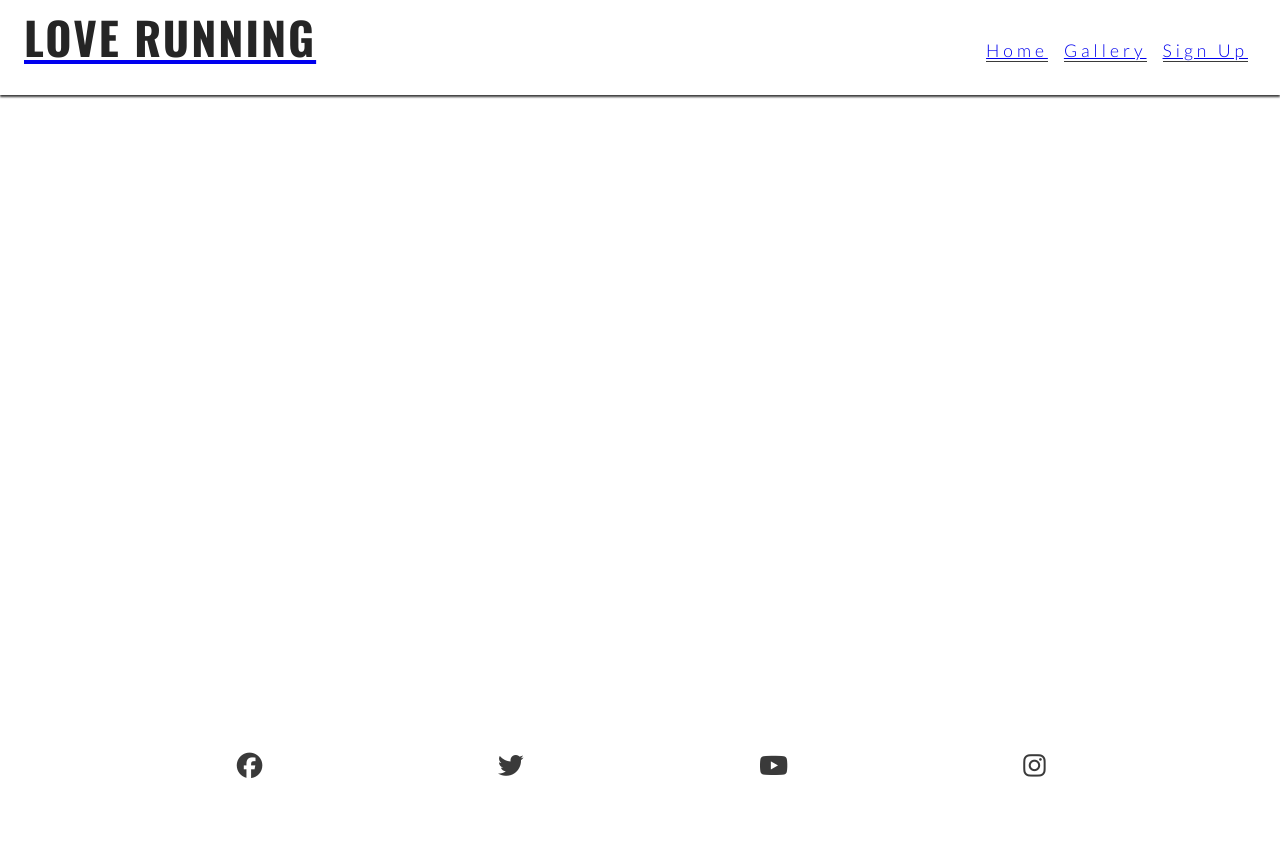
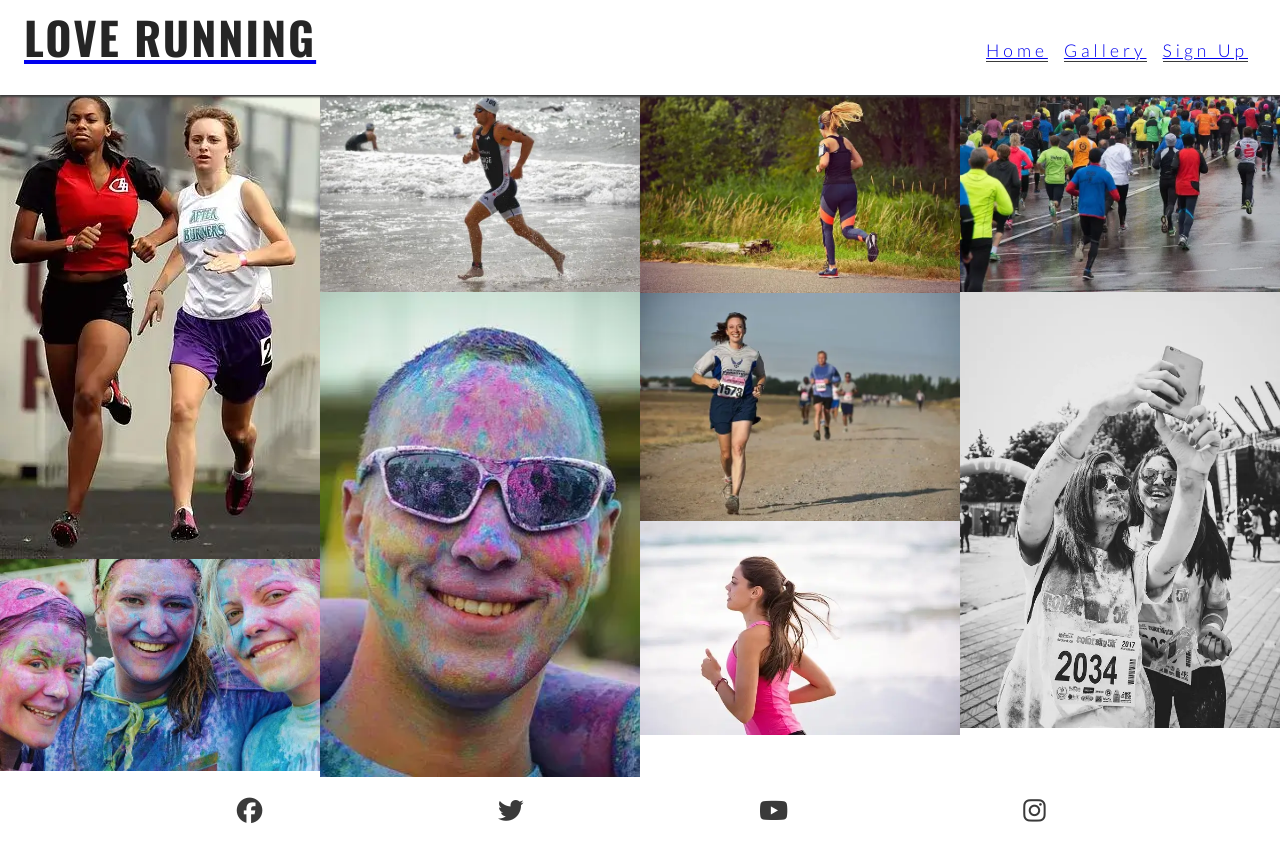
Before and after one commit to dhardi/LoveRunning, a plain HTML site: page gallery.html in a window 1280 px wide. Before the commit the page ends 800 px from the top, so only its background shows below. Drawn offline with nearby package versions, Linux system fonts and the light colour scheme.

Commit message:
added gallery and responsive

```diff
--- a/assets/css/style.css
+++ b/assets/css/style.css
@@ -156,6 +156,17 @@ hr {
 
 }
 
+/*Gallery Page*/
+#photos img {
+    width: 100%;
+    line-height: 1em;
+}
+
+#photos {
+    line-height: 0;
+
+}
+
 /*footer*/
 #social-network {
     text-align: center;
@@ -210,6 +221,19 @@ nav {
 
 .active {
     border-bottom: 1px solid #3a3a3a;
+}
+
+/*media query:larger or landscape {576px and up}*/
+@media screen and (min-width: 576px) {
+
+    #photos {
+        column-count: 2;
+        column-gap: 0;
+    }
+
+
+
+
 }
 
 /*media query:tablets and larger {768px and up}*/
@@ -271,6 +295,13 @@ nav {
         align-self: flex-end;
     }
 
+    /*Gallery*/
+    #photos {
+        column-count: 3;
+
+    }
+
+
 }
 
 /*bigs screen size lap tops or higher*/
@@ -278,6 +309,11 @@ nav {
     #menu a:hover {
         border-bottom: 1px solid #3a3a3a;
 
+    }
+
+    /*gallery*/
+    #photos {
+        column-count: 4;
     }
 
 
--- a/gallery.html
+++ b/gallery.html
@@ -65,7 +65,48 @@
 
     <!--Main Content-->
 
-    <main>Main Content</main>
+    <main>
+      <section id="gallery">
+        <div id="photos">
+          <img
+            src="./assets/images/athletes.webp"
+            alt="two athletes running together"
+          />
+          <img
+            src="assets/images/girls.webp"
+            alt="Three girls at charity paint running festival"
+          />
+          <img
+            src="assets/images/runner3.webp"
+            alt="Solo male runner jogging on beach"
+          />
+          <img
+            src="assets/images/man.webp"
+            alt="Man at charity paint running festival"
+          />
+          <img
+            src="assets/images/runner1.webp"
+            alt="Solo female runner jogging through Phoenix Park"
+          />
+          <img
+            src="assets/images/runner2.webp"
+            alt="Runners competing in marathon"
+          />
+          <img
+            src="assets/images/runner4.webp"
+            alt="Solo female runner jogging on beach"
+          />
+          <img
+            src="assets/images/running_gang.webp"
+            alt="Large group of runners taking part in a marathon on a rainy day"
+          />
+          <img
+            src="assets/images/mud-run.webp"
+            alt="Two women runners taking a muddy selfie after the Mud Runners championship"
+          />
+        </div>
+      </section>
+    </main>
 
     <!--Footer-->
 
```
Also changed, not shown: assets/images/athletes.webp (added), assets/images/girls.webp (added), assets/images/man.webp (added), assets/images/mud-run.webp (added), assets/images/runner1.webp (added), assets/images/runner2.webp (added), assets/images/runner3.webp (added), assets/images/runner4.webp (added), assets/images/running_gang.webp (added).
